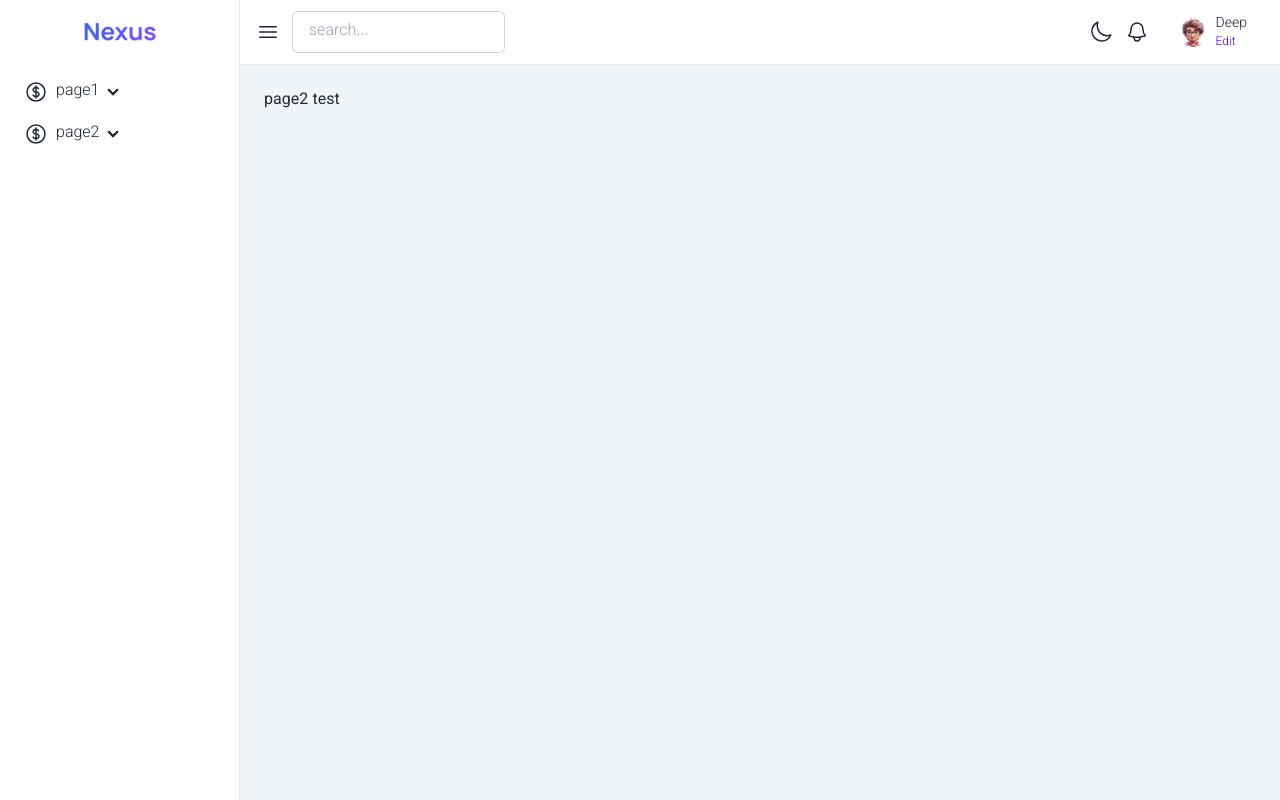
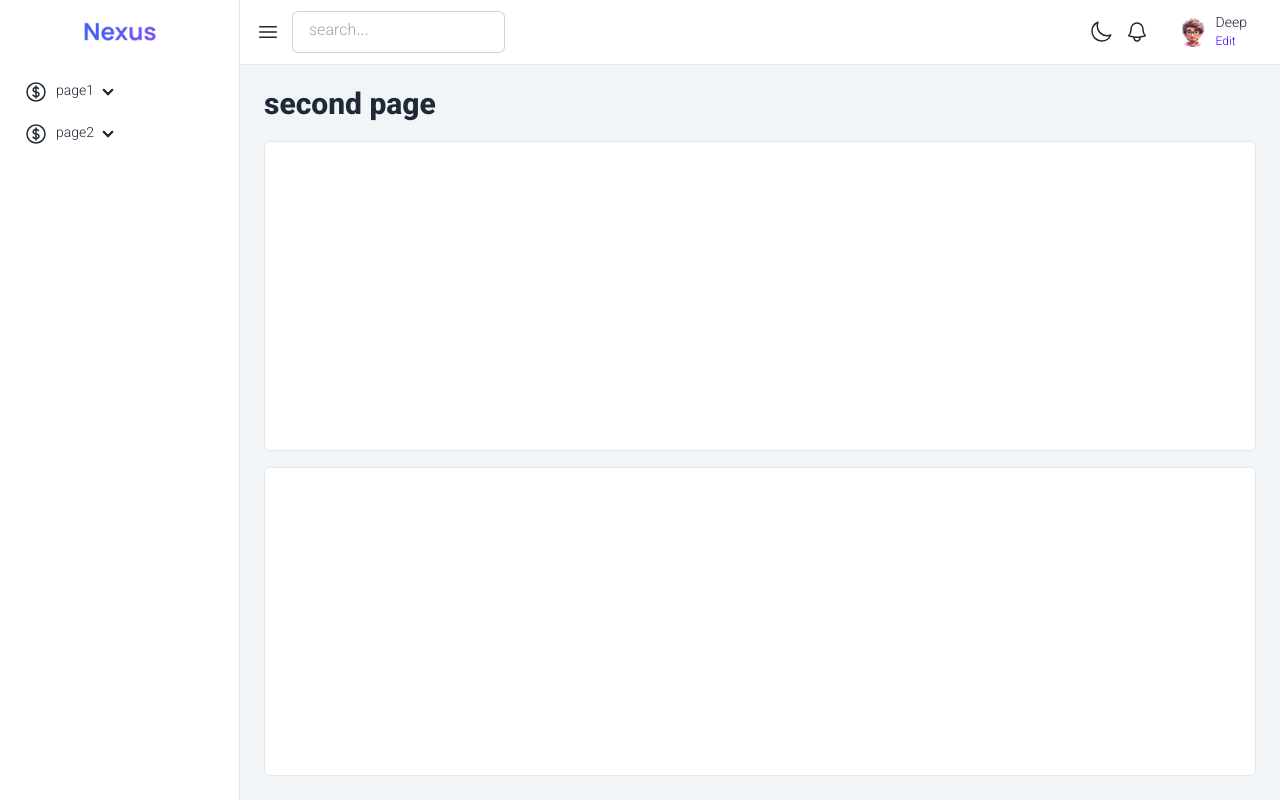
Before and after one commit to erfunit/smartegic-frontend, a Next.js app: page /en/test-page in a window 1280 px wide. Built offline with nearby package versions, Linux system fonts and the light colour scheme; what tailwindcss-rtl would draw is missing.

Commit message:
navigation item font size cahgne

```diff
--- a/src/app/[lang]/(main)/test-page/page.tsx
+++ b/src/app/[lang]/(main)/test-page/page.tsx
@@ -1,7 +1,17 @@
+import { GridBox } from "@/app/_components/containers/grid-box";
+import { GridItem } from "@/app/_components/containers/grid-item";
+import { PageContainer } from "@/app/_components/containers/page-container";
 import React from "react";
 
 const page = () => {
-    return <div>page2 test</div>;
+    return (
+        <PageContainer title="second page">
+            <GridBox>
+                <GridItem />
+                <GridItem />
+            </GridBox>
+        </PageContainer>
+    );
 };
 
 export default page;
--- a/src/app/_components/nav-menu/navigation-item.tsx
+++ b/src/app/_components/nav-menu/navigation-item.tsx
@@ -20,7 +20,7 @@ const NavigationItemComponent: React.FC<NavigationItemProps> = ({ item }) => {
     const pathname = formatPathname(firstPathName);
 
     return (
-        <li className="mb-0.5 text-base font-light">
+        <li className="mb-0.5 font-light">
             {item.children ? (
                 <details>
                     <summary className="flex gap-2 items-center">
```
